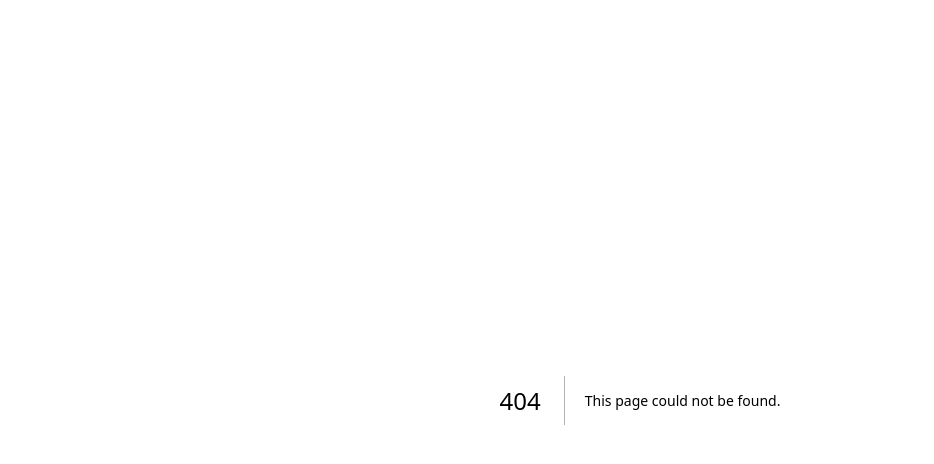
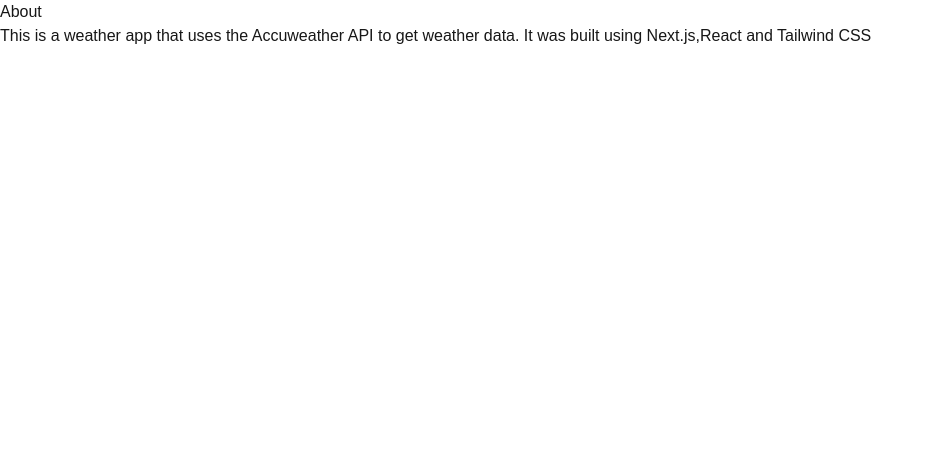
Before and after one commit to arya0509/weather-app, a Next.js app: page /about in a window 1280 px wide. Before the commit this address had no page. Shown: the top 464 px of the page, without its empty margins (0-934 px from the left). Built offline with nearby package versions, Linux system fonts and the light colour scheme.

Commit message:
Adding an about page

```diff
--- /dev/null
+++ b/app/about/page.js
@@ -0,0 +1,11 @@
+export default function Page() {
+    return (
+        <div>
+            <h1>About</h1>
+            <p>
+                This is a weather app that uses the Accuweather API to get weather data.
+                It was built using Next.js,React and Tailwind CSS
+            </p>
+        </div>
+    );
+}
--- a/app/components/navigationMenu.js
+++ b/app/components/navigationMenu.js
@@ -11,13 +11,21 @@ export default function NavigationMenu(props) {
                 <h1 className="flex-wrap font-extrabold text-2xl">The Weather App</h1>
                 <div className="h-full flex justify-center items-center pb-20">
                     <ul className="flex flex-col items-center justify-center">
-                        <li className="p-2">Weather</li>
+                        <li className="p-2">
+                            <Link href="/">
+                                Home
+                            </Link>
+                        </li>
                         <li  className="p-2">
                             <Link href={`/cities?topCities=${serializedCities}`}>
                                 Cities
                             </Link>
                         </li>
-                        <li  className="p-2">About</li>
+                        <li  className="p-2">
+                            <Link href="/about">
+                                About
+                            </Link>
+                        </li>
                     </ul>
                 </div>
             </div>
--- a/app/components/results.js
+++ b/app/components/results.js
@@ -34,7 +34,7 @@ export default function Results(props) {
                 {
                     results.map((result, index) => (
                         <div key={index} className=" flex justify-between items-center border-b border-gray-700 py-4 hover:bg-slate-800">
-                            <button className="  h-full w-full" onClick={() => handleClick(result.city)}>
+                            <button className="  h-full w-full" onClick={() => handleClick(result.EnglishName)}>
                                 <div className="flex items-center">
                                     <h2 className="text-xl ml-4">{result.EnglishName}</h2>
                                 </div>
```
